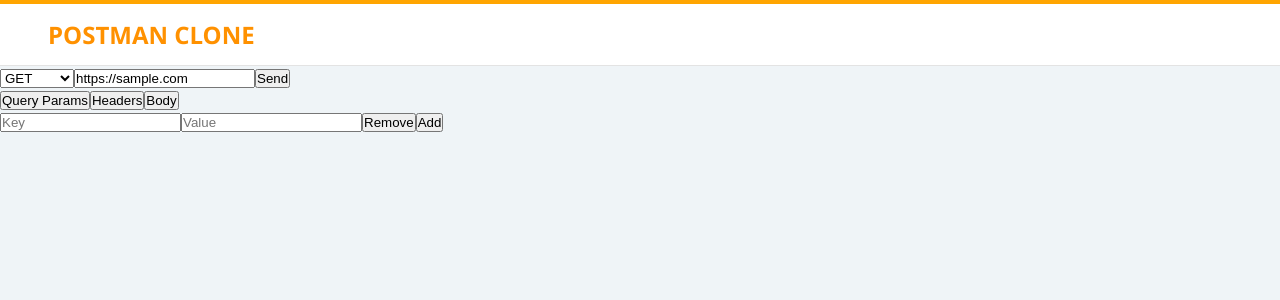
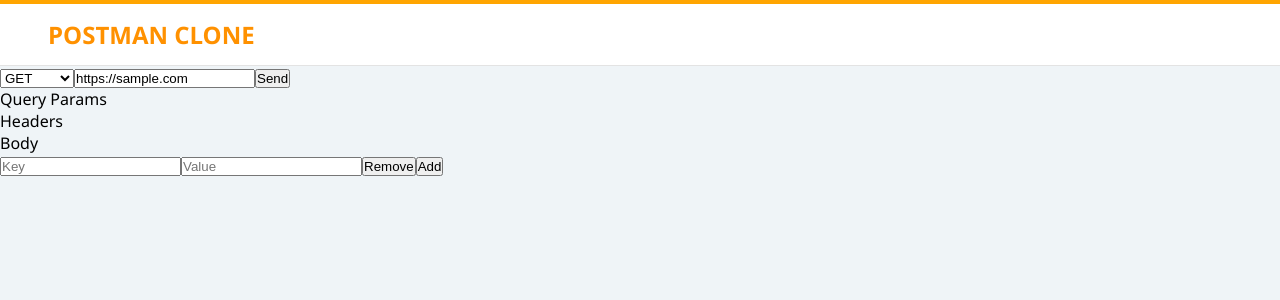
Before and after one commit to rohan-hari/Postman-Clone-React, a React (Create React App) app: page / in a window 1280 px wide. Shown: the top 300 px of the page. Built offline with nearby package versions, Linux system fonts and the light colour scheme.

Commit message:
KeyValuePanel added

```diff
--- a/package.json
+++ b/package.json
@@ -3,7 +3,6 @@
   "version": "0.1.0",
   "private": true,
   "dependencies": {
-    "@headlessui/react": "^1.6.4",
     "@testing-library/jest-dom": "^5.16.4",
     "@testing-library/react": "^13.3.0",
     "@testing-library/user-event": "^13.5.0",
@@ -13,6 +12,7 @@
     "react-dom": "^18.1.0",
     "react-router-dom": "^6.3.0",
     "react-scripts": "5.0.1",
+    "react-tabs": "^5.1.0",
     "uuid": "^8.3.2",
     "web-vitals": "^2.1.4"
   },
--- a/src/App.jsx
+++ b/src/App.jsx
@@ -1,8 +1,8 @@
 import React from 'react';
 
-import Navbar from './components/navbar/Navbar';
-import Request from './components/workspace/Request';
-import Response from './components/workspace/Response';
+import Navbar from './components/Navbar/Navbar';
+import Request from './components/Workspace/Request';
+import Response from './components/Workspace/Response';
 
 const App = () => {
   return (
--- a/src/components/Tab-Groups/RequestTabGroup.jsx
+++ b/src/components/Tab-Groups/RequestTabGroup.jsx
@@ -1,5 +1,7 @@
 import React from 'react';
-import { Tab } from '@headlessui/react';
+import { Tab, Tabs, TabList, TabPanel } from 'react-tabs';
+
+import './tabGroups.css'
 
 import KeyValuePanel from '../RequestEditor/KeyValue/KeyValuePanel';
 import JsonEditorPanel from '../RequestEditor/Json/JsonEditorPanel';
@@ -37,22 +39,22 @@ export default function RequestTabGroup({
   ];
 
   return (
-    <Tab.Group>
-      <Tab.List>
+    <Tabs forceRenderTabPanel>
+      <TabList>
         {requestTabs.map((tab) => (
           <Tab key={tab.slug}>{tab.title}</Tab>
         ))}
-      </Tab.List>
-      <Tab.Panels>
+      </TabList>
+
         {requestTabs.map((tab) => (
-          <Tab.Panel key={tab.slug}>
+          <TabPanel  key={tab.slug}>
             <tab.panel
               panelValue={tab.panelValue}
               setPanelValue={tab.setPanelValue}
             />
-          </Tab.Panel>
+          </TabPanel>
         ))}
-      </Tab.Panels>
-    </Tab.Group>
+
+    </Tabs>
   );
 }
--- /dev/null
+++ b/src/components/Tab-Groups/tabGroups.css
@@ -0,0 +1,3 @@
+.react-tabs__tab-panel:not(.react-tabs__tab-panel--selected) {
+    display: none;
+  }
--- a/src/components/workspace/Response.jsx
+++ b/src/components/workspace/Response.jsx
@@ -1,5 +1,4 @@
 import React from 'react';
-import { Tab } from '@headlessui/react';
 
 export default function Response() {
   return <></>;
```
Also changed, not shown: 1 other file (tests, documents, lock files or other folders).
